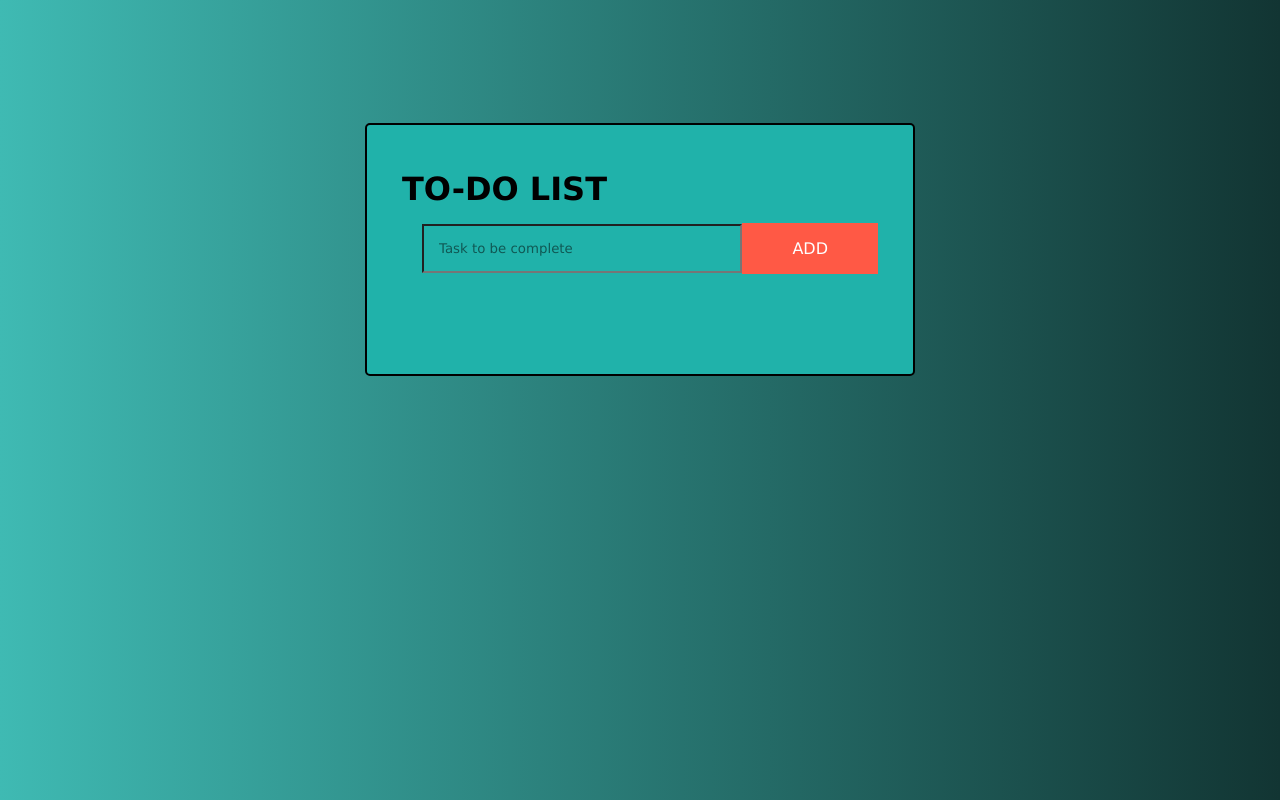
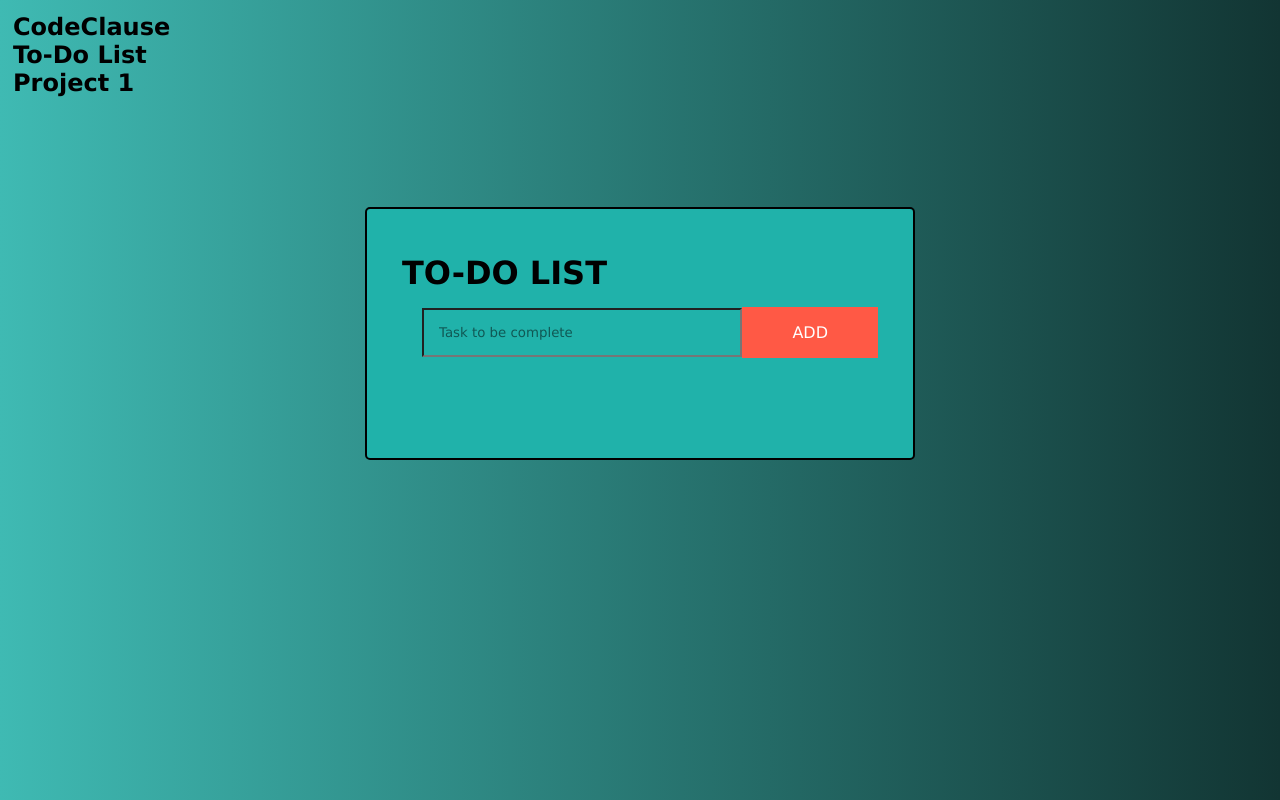
Before and after one commit to prayagpc2/CodeClause, a plain HTML site: page Project1-ToDoList/index.html in a window 1280 px wide. Drawn offline with Linux system fonts and the light colour scheme.

Commit message:
Update index.html

```diff
--- a/Project1-ToDoList/index.html
+++ b/Project1-ToDoList/index.html
@@ -9,6 +9,9 @@
 
 <body>
     <div class="container">
+        <h2>CodeClause</h2>
+        <h2>To-Do List</h2>
+        <h2>Project 1</h2>
         <div class="todo-app">
             <div class="todo-app-text">
                 <h1>TO-DO LIST</h1>
```
